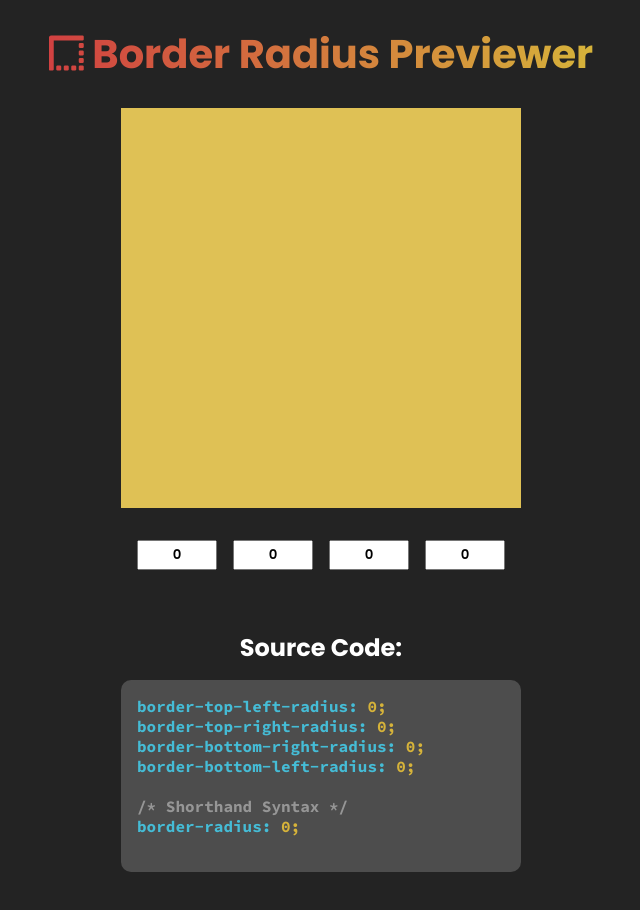
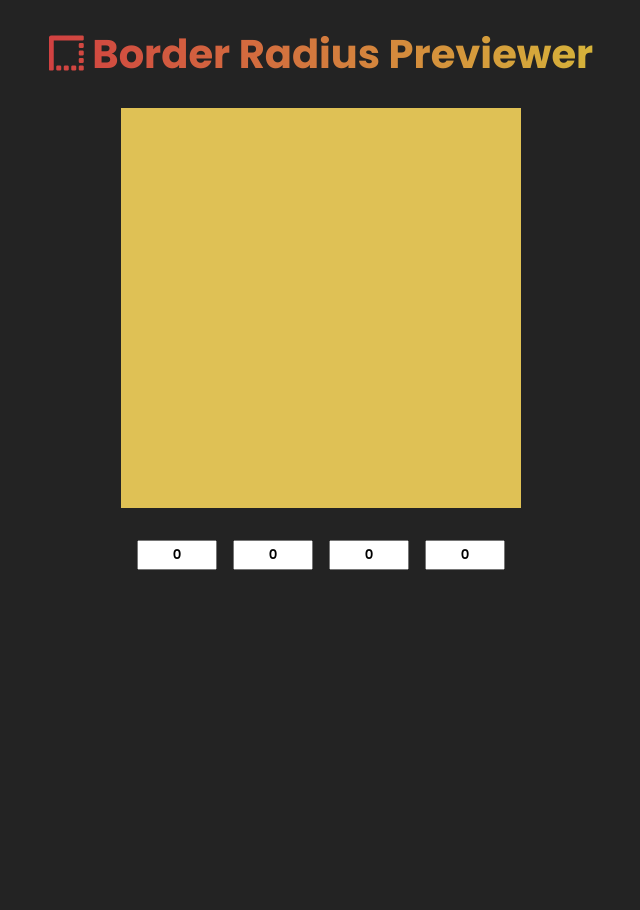
Before and after one commit to MouaaDev/border-radius-previewer, a Vue app: page / in a window 1280 px wide. Shown: the top 910 px of the page, without its empty margins (319-959 px from the left). Built offline with nearby package versions, Linux system fonts and the light colour scheme.

Commit message:
Remove SourceCode from root component.

```diff
--- a/src/App.vue
+++ b/src/App.vue
@@ -4,17 +4,14 @@
     Border Radius Previewer
   </h1>
   <Shape />
-  <SourceCode />
 </template>
 
 <script>
 import Shape from "./components/Shape.vue"
-import SourceCode from "./components/SourceCode.vue"
 
 export default {
   components: {
     Shape,
-    SourceCode,
   },
 }
 </script>
```
